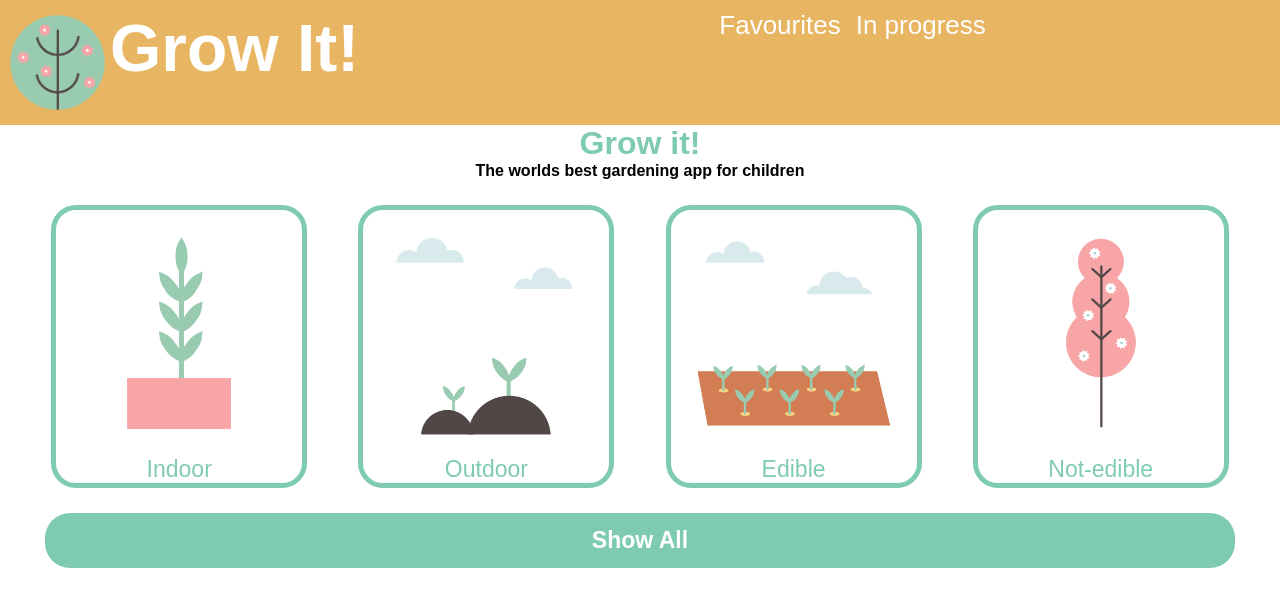
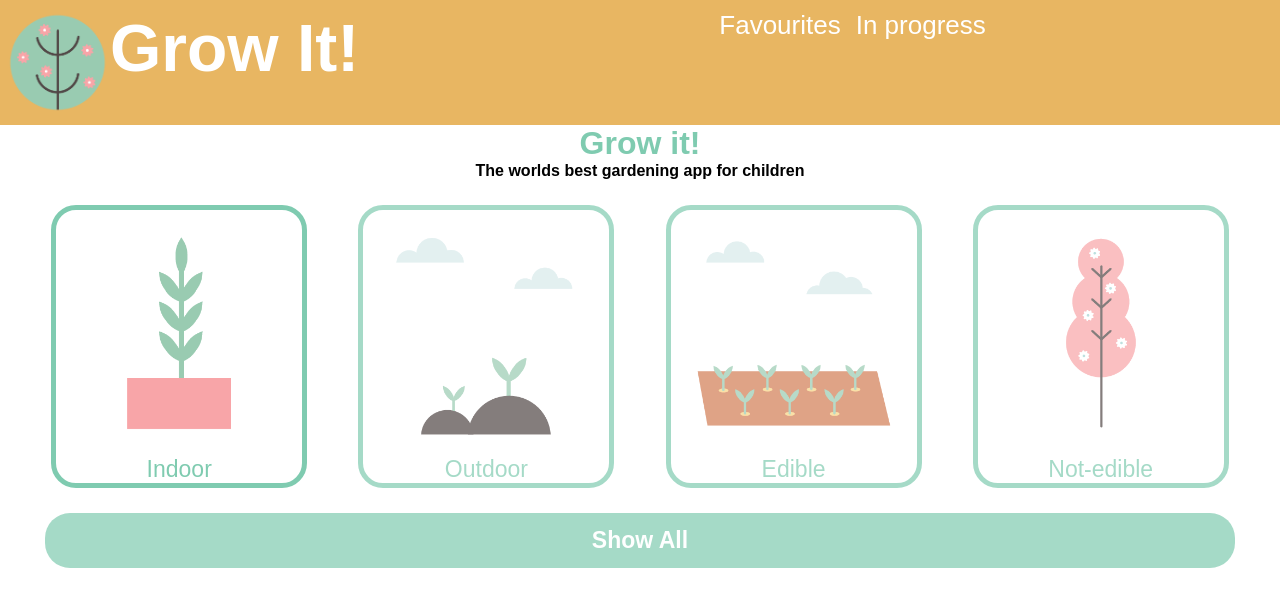
Before and after one commit to cjmcauley/educational_app, a Vue app in the folder client/: page /projects/1 in a window 1280 px wide. In both pictures the pointer is over the element "Indoor". Shown: the top 606 px of the page. Built offline with nearby package versions, Linux system fonts and the light colour scheme; a web font is replaced by a local one.

Commit message:
button hover

```diff
--- a/client/src/components/HomeNavigation.vue
+++ b/client/src/components/HomeNavigation.vue
@@ -53,6 +53,8 @@ colour: #7FCBB0;
   display: flex;
   justify-content: space-evenly;
   width: 100vw;
+
+
 }
 
 .menu > div {
@@ -68,7 +70,13 @@ colour: #7FCBB0;
   text-align: center;
   color: #7FCBB0;
   font-family: chaloops, sans-serif;
+  opacity: 0.7;
 
+}
+
+.menu > div:hover {
+  opacity: 1.0;
+  filter: alpha(opacity=100);
 }
 
 a {
@@ -89,6 +97,12 @@ a {
   font-family: chaloops, sans-serif;
   border-radius: 25px;
   color: white;
+  opacity: 0.7;
+}
+
+.show-all:hover {
+  opacity: 1.0;
+  filter: alpha(opacity=100);
 }
 
 .link-all {
```
